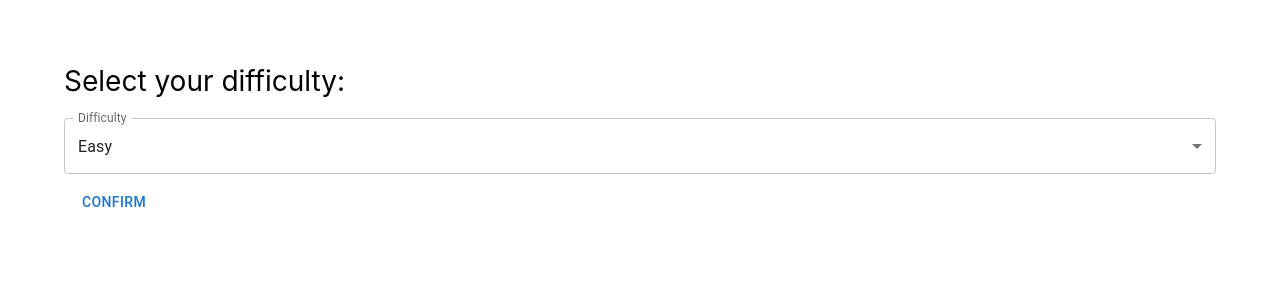
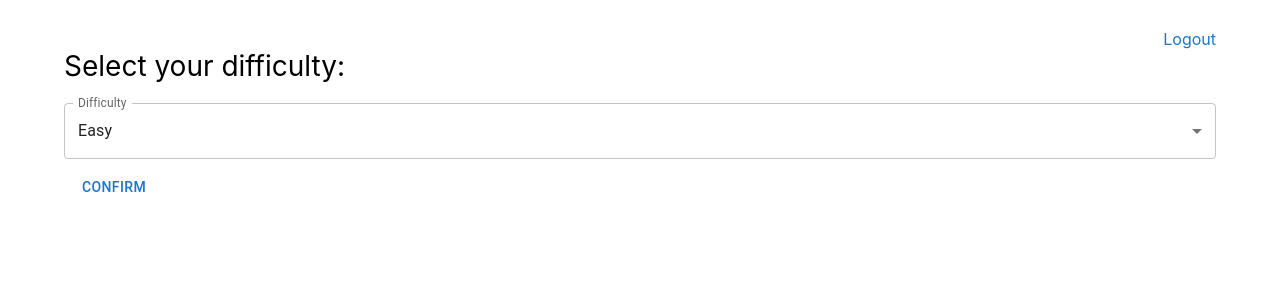
Before and after one commit to CS3219-AY2223S1/cs3219-project-ay2223s1-g32, a React (Create React App) app in the folder frontend/: page /selectdifficulty in a window 1280 px wide. Shown: the top 300 px of the page. Built offline with nearby package versions, Linux system fonts and the light colour scheme.

Commit message:
Update SelectDifficultyPage.js

```diff
--- a/frontend/src/components/SelectDifficultyPage.js
+++ b/frontend/src/components/SelectDifficultyPage.js
@@ -1,20 +1,60 @@
 import * as React from "react";
-import Box from "@mui/material/Box";
-import Button from '@mui/material/Button';
-import InputLabel from "@mui/material/InputLabel";
-import MenuItem from "@mui/material/MenuItem";
-import FormControl from "@mui/material/FormControl";
-import Select from "@mui/material/Select";
+import {
+  Box,
+  Button,
+  Link,
+  Select,
+  MenuItem,
+  FormControl,
+  Dialog,
+  DialogActions,
+  DialogContent,
+  DialogContentText,
+  DialogTitle,
+  InputLabel
+} from "@mui/material";
+import {LOGOUT_USER_SVC} from "../configs";
+import {STATUS_CODE_FAILED, STATUS_CODE_LOGGEDIN} from "../constants";
 import { useNavigate } from "react-router-dom";
+import axios from "axios";
+import {useState} from "react";
 
 export default function BasicSelect() {
   const navigate = useNavigate();
   const [difficulty, setDifficulty] = React.useState("Easy");
+  const [isDialogOpen, setIsDialogOpen] = useState(false)
+  const [dialogTitle, setDialogTitle] = useState("")
+  const [dialogMsg, setDialogMsg] = useState("")
+  const [isLogoutSuccess, setIsLogoutSuccess] = useState(false);
+
+  const redirect = useNavigate() // re-direct api
 
   const handleChange = (event) => {
     setDifficulty(event.target.value);
     console.log(event.target.value);
   };
+
+  const handleLogout = async () => {
+    const res = await axios.post(LOGOUT_USER_SVC)
+        .catch((err) => {
+            if (err.response.status === STATUS_CODE_FAILED) {
+                setErrorDialog(err.response.data.message);
+            } else {
+                setErrorDialog('Please try again later')
+            }
+        })
+    if (res && res.status === STATUS_CODE_LOGGEDIN) {
+      setIsLogoutSuccess(true);
+      redirect("/");
+    }
+}
+const closeDialog = () => setIsDialogOpen(false)
+
+const setErrorDialog = (msg) => {
+    setIsDialogOpen(true)
+    setDialogTitle('Error')
+    setDialogMsg(msg)
+}
 
   const confirmButton = () => {
     navigate("/matching");
@@ -22,6 +62,12 @@ export default function BasicSelect() {
 
   return (
     <>
+    <Link underline="hover" justifyContent={"flex-end "}
+    sx={{marginTop: "-2.2rem"}}
+    alignSelf={"flex-end"}
+    onClick={handleLogout}>
+    {'Logout'}
+    </Link>
     <text style={{marginBottom: 20, fontSize: 28}}>Select your difficulty: </text>
     <Box sx={{ minWidth: 120 }}>
       <FormControl fullWidth>
@@ -38,6 +84,20 @@ export default function BasicSelect() {
           <MenuItem value={"Difficult"}>Difficult</MenuItem>
         </Select>
       </FormControl>
+      <Dialog
+          open={isDialogOpen}
+          onClose={closeDialog}
+      >
+        <DialogTitle>{dialogTitle}</DialogTitle>
+        <DialogContent>
+            <DialogContentText>{dialogMsg}</DialogContentText>
+        </DialogContent>
+        <DialogActions>
+            {!isLogoutSuccess
+                ? <Button onClick={closeDialog}>Close</Button> : <></>
+            }
+        </DialogActions>
+      </Dialog>
     </Box>
     <Button onClick={confirmButton} style={{width: 100, marginTop: 10}}>Confirm</Button>
     </>
```
